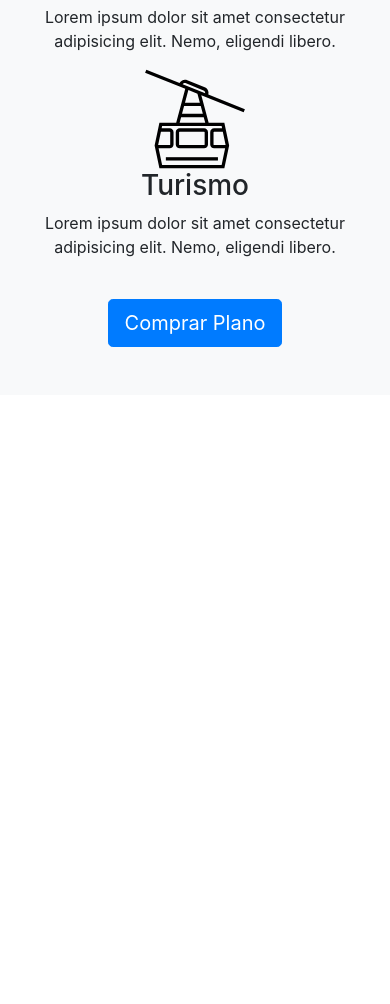
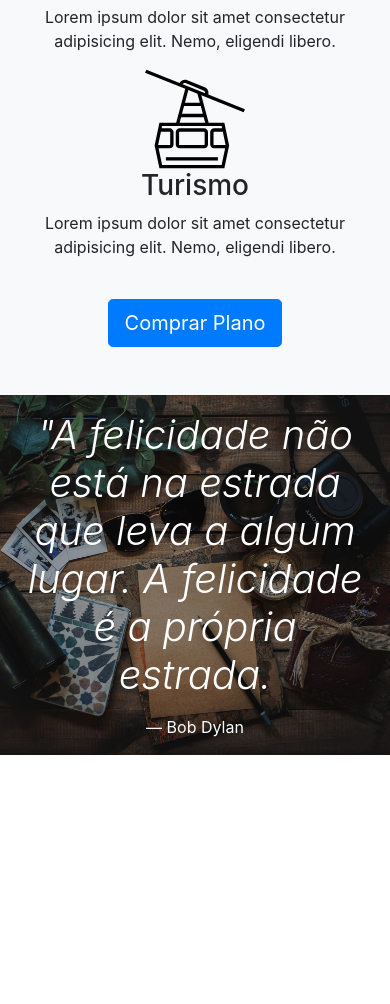
Before and after one commit to thaishorikawa/origamid-bootstrap4-caravan, a plain HTML site: page index.html in a window 390 px wide. Shown: the part 2011-3015 px from the top of the page. After the commit the page ends 2782 px from the top, so only its background shows below. Drawn offline with Linux system fonts and the light colour scheme.

Commit message:
chore: add media query to the blockquote section

```diff
--- a/css/style.css
+++ b/css/style.css
@@ -1,5 +1,4 @@
 body {
-    height: 300px;
     padding-top: 75px;
 }
 
@@ -7,3 +6,14 @@ body {
     box-shadow: 0 2px 4px 0 rgba(0, 0, 0, 0.05),
                 0 4px 8px 0 rgba(0, 0, 0, 0.05);
 }
+
+#home-quote {
+    background: url('../img/bg-quote.jpg') center center;
+    background-size: cover;
+}
+
+@media (max-width: 767px) {
+    #home-quote .display-4 {
+        font-size: 2.5rem;
+    }
+}
```
